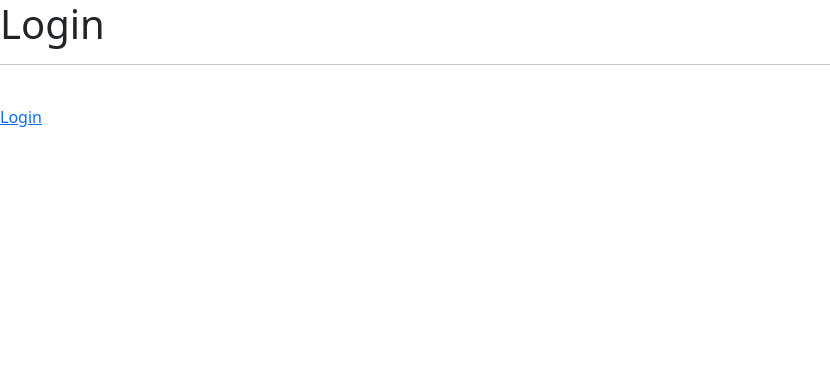
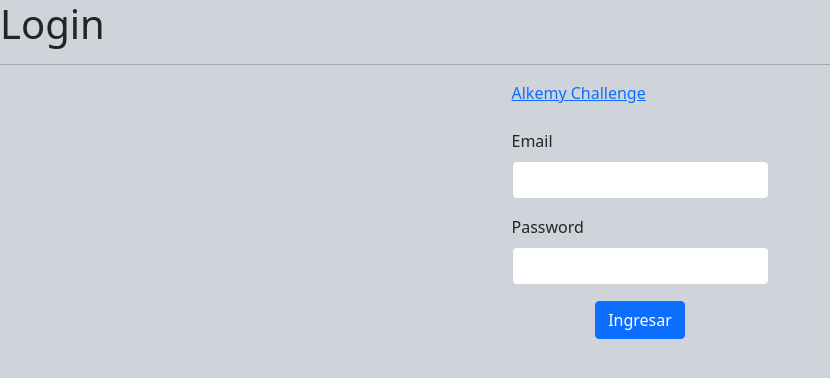
Before and after one commit to FrancoOliva/alkemy-challenge, an Angular app: page /login in a window 1280 px wide. Shown: the top 378 px of the page, without its empty margins (0-830 px from the left). Built offline with nearby package versions, Linux system fonts and the light colour scheme.

Commit message:
esqueleto page login, colores al body html

```diff
--- a/src/app/auth/pages/login/login.component.html
+++ b/src/app/auth/pages/login/login.component.html
@@ -1,6 +1,27 @@
 <h1>Login</h1>
 <hr>
 
-<br>
 
-<a routerLink="/home"> Login </a>
+<div class="d-flex flex-row justify-content-center">
+    <div class="d-flex flex-column">
+        <div class="d-flex align-items-center">
+            <a routerLink="/home"> Alkemy Challenge</a>
+        </div>
+        <div class="d-flex flex-column align-items-center mt-4">
+            <div class="mb-3">
+                <label for="email" class="form-label">Email</label>
+                <input type="email" class="form-control" id="email">
+            </div>
+            <div class="mb-3">
+                <label for="password" class="form-label">Password</label>
+                <input type="password" class="form-control" id="password">
+            </div>
+            <div class="mb-3">
+                <button type="button" class="btn btn-primary">Ingresar</button>
+            </div>
+        </div>
+    </div>
+
+</div>
+
+<!-- <a routerLink="/home"> Login </a> -->
--- a/src/styles.css
+++ b/src/styles.css
@@ -1,5 +1,5 @@
 /* You can add global styles to this file, and also import other style files */
 
-/* body {
-    background-color: #6c757d;
-} */
+html, body {
+    background-color: #ced4da;
+}
```
